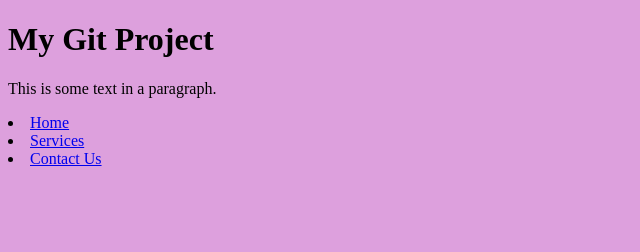
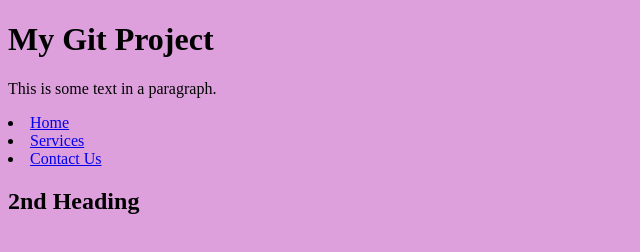
Before and after one commit to gmonisha535/demopwc, a plain HTML site: page index.html in a window 1280 px wide. Shown: the whole page, without its empty margins (0-640 px from the left). Drawn offline with Linux system fonts and the light colour scheme.

Commit message:
Commit from github

```diff
--- a/index.html
+++ b/index.html
@@ -17,6 +17,6 @@
             <li><a href="#">Contact Us</a></li>
             </u1>
     </nav>
-    <h2> </h2>
+    <h2>2nd Heading</h2>
 </body>
 </html>
```
